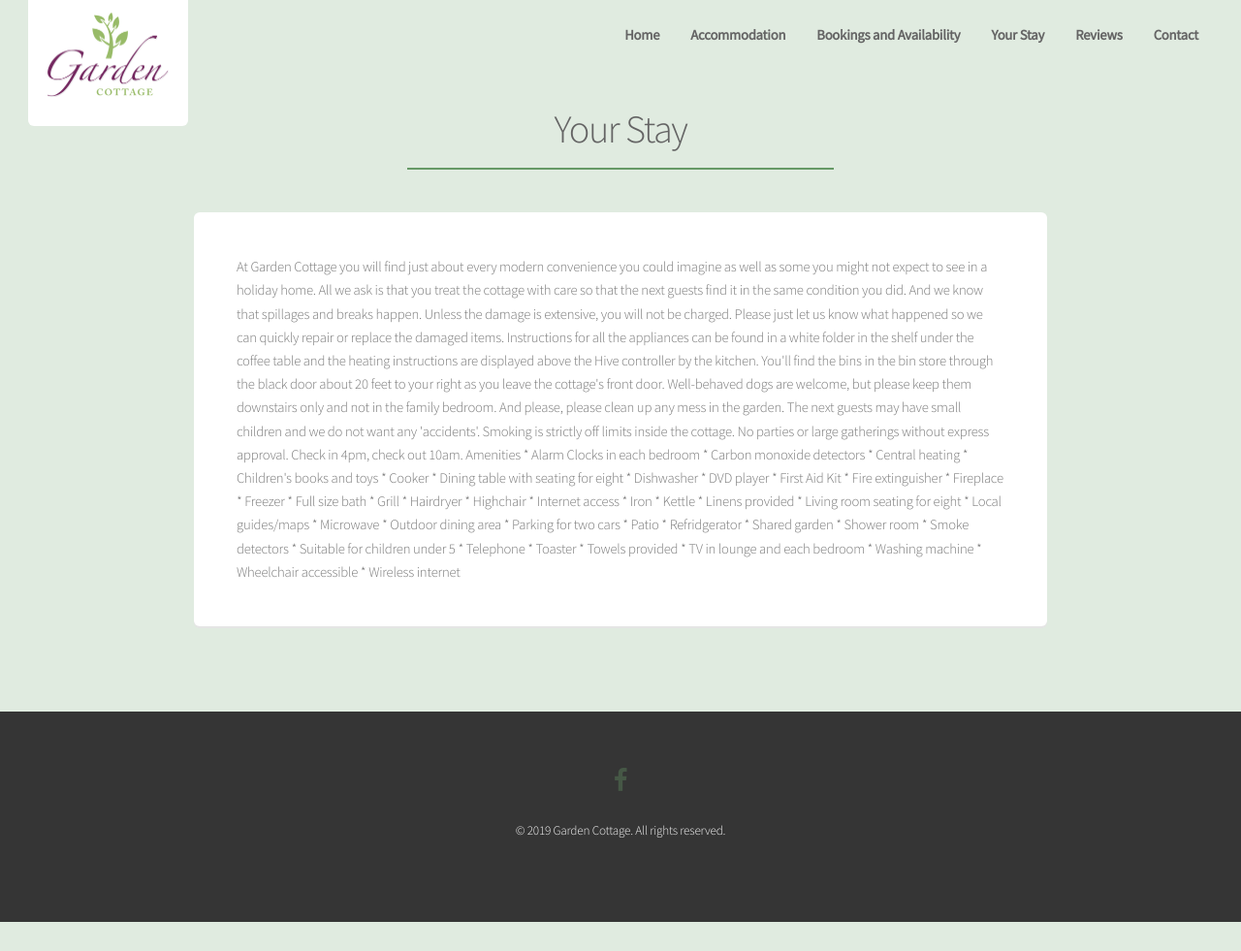
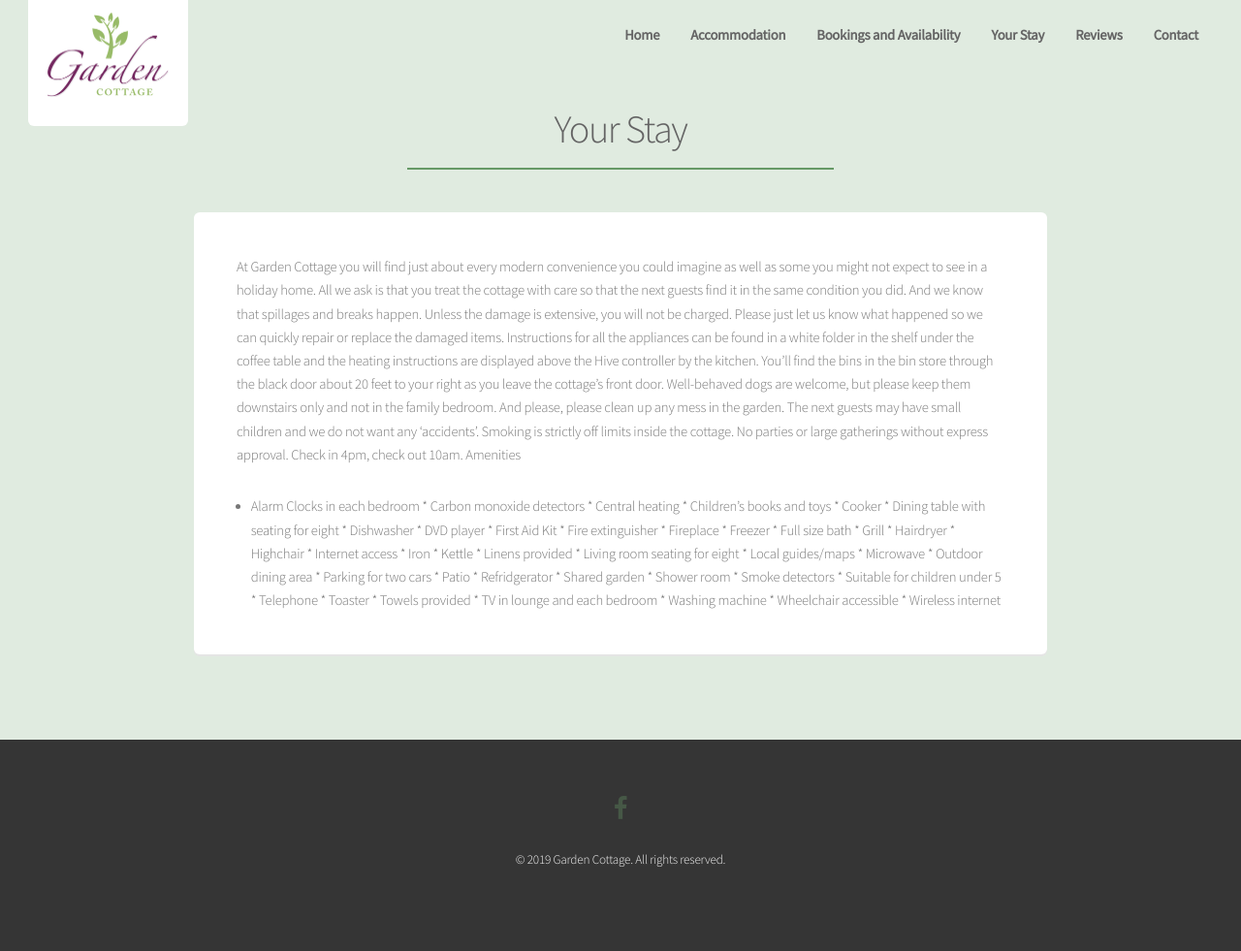
Before and after one commit to allygraham/gc-jekyll, a Jekyll site: the page built from your-stay.md, in a window 1280 px wide. Shown: the whole page at 97% size. Built offline with Jekyll 4.4.1, drawn with Linux system fonts in a browser that asks for light colours; a script that is not in the unit is left out; before the commit the page ends 951 px from its top, so only the background shows below that.

Commit message:
Updated template to handle markdown

```diff
--- a/_layouts/full-length.html
+++ b/_layouts/full-length.html
@@ -6,7 +6,7 @@ layout: default
 <div class="row">
   <div class="12u">
     <section class="box">
-      {{ page.body }}
+      {{ page.body | markdownify }}
     </section>
   </div>
 </div>
```
